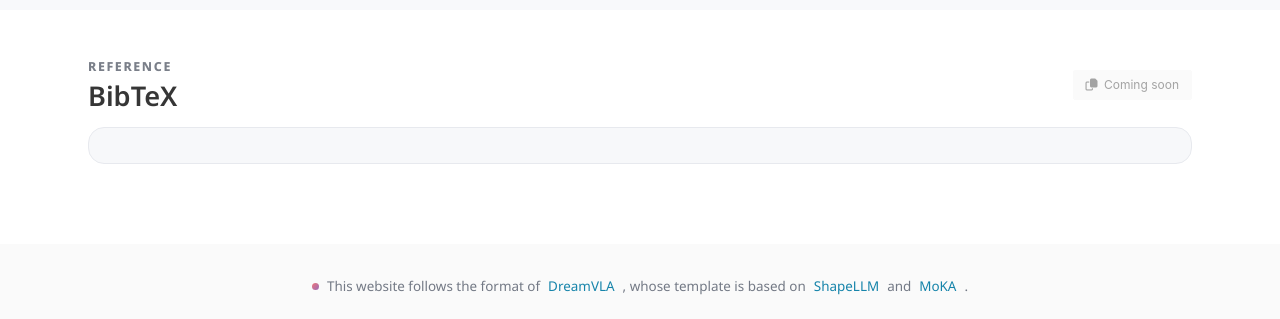
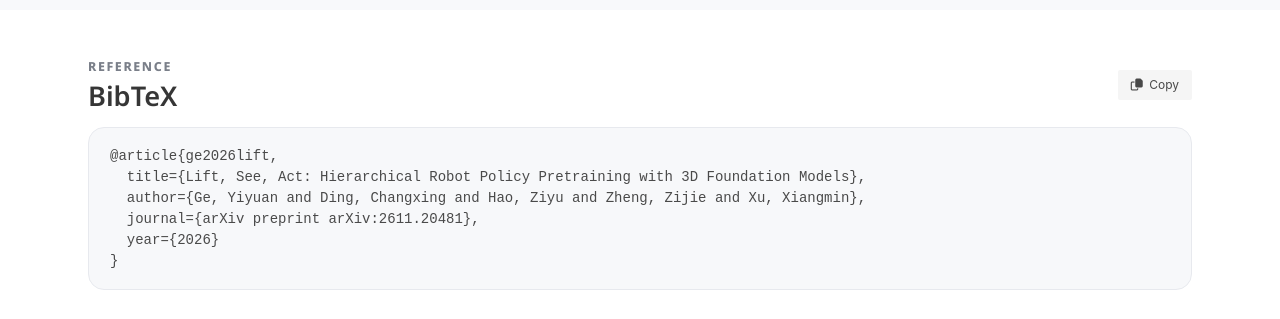
Before and after one commit to yiyuan00/Lift-See-Act, a plain HTML site: page index.html in a window 1280 px wide. Shown: the part 7178-7497 px from the top of the page. Drawn offline with nearby package versions, Linux system fonts and the light colour scheme; no server answers; a web font is replaced by a local one.

Commit message:
Add BibTeX citation

```diff
--- a/index.html
+++ b/index.html
@@ -278,8 +278,13 @@
 </main>
 
 <section class="container is-max-widescreen content bibtex-block" data-reveal>
-  <div class="bibtex-heading"><div><p class="eyebrow">Reference</p><h2 class="title">BibTeX</h2></div><button id="copy-citation" class="button is-small is-light" type="button" disabled><i class="fa-regular fa-copy"></i><span>Coming soon</span></button></div>
-  <pre class="empty-bibtex" aria-label="BibTeX placeholder"><code id="bibtex"></code></pre>
+  <div class="bibtex-heading"><div><p class="eyebrow">Reference</p><h2 class="title">BibTeX</h2></div><button id="copy-citation" class="button is-small is-light" type="button"><i class="fa-regular fa-copy"></i><span>Copy</span></button></div>
+  <pre aria-label="BibTeX citation"><code id="bibtex">@article{ge2026lift,
+  title={Lift, See, Act: Hierarchical Robot Policy Pretraining with 3D Foundation Models},
+  author={Ge, Yiyuan and Ding, Changxing and Hao, Ziyu and Zheng, Zijie and Xu, Xiangmin},
+  journal={arXiv preprint arXiv:2611.20481},
+  year={2026}
+}</code></pre>
 </section>
 
 <footer class="footer"><div class="content has-text-centered"><p class="footer-credit"><span class="caption-dot"></span>This website follows the format of <a href="https://zhangwenyao1.github.io/DreamVLA/" target="_blank" rel="noopener">DreamVLA</a>, whose template is based on <a href="https://qizekun.github.io/shapellm/" target="_blank" rel="noopener">ShapeLLM</a> and <a href="https://moka-manipulation.github.io/" target="_blank" rel="noopener">MoKA</a>.</p></div></footer>
```
